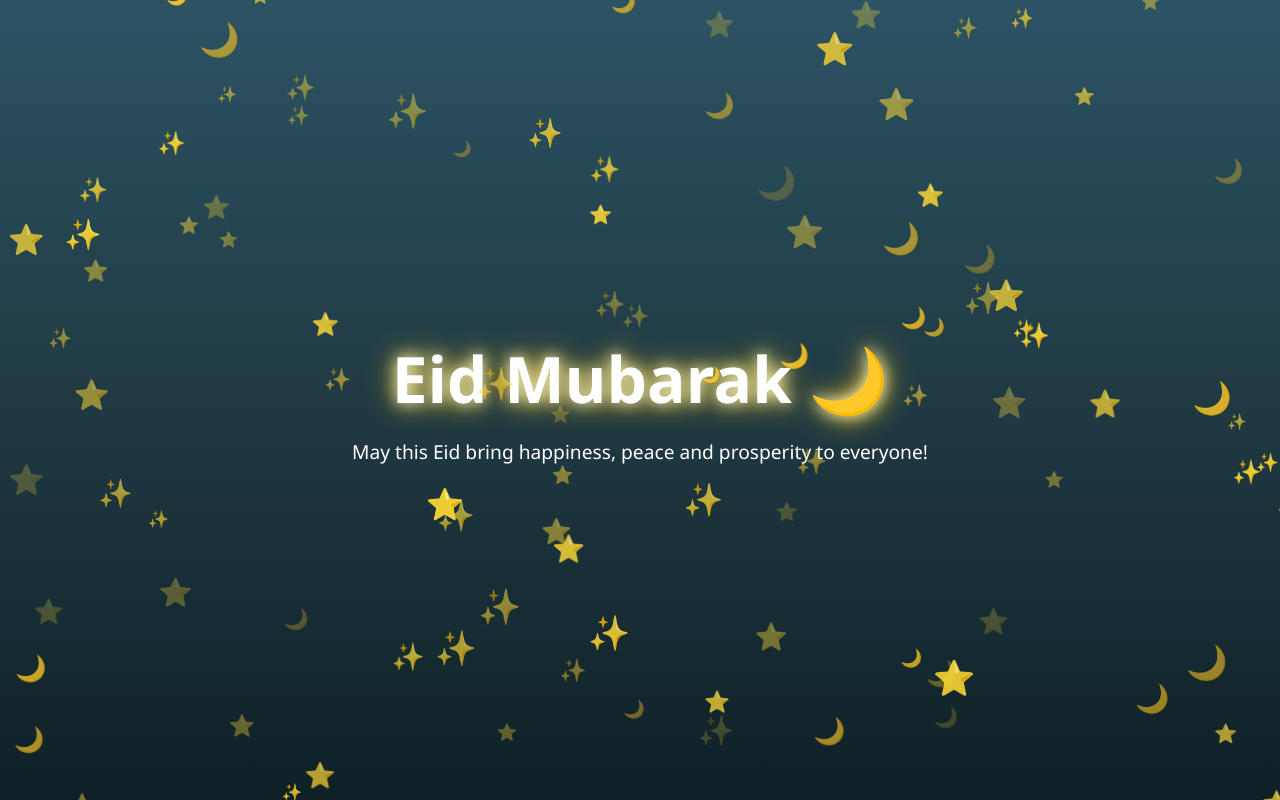
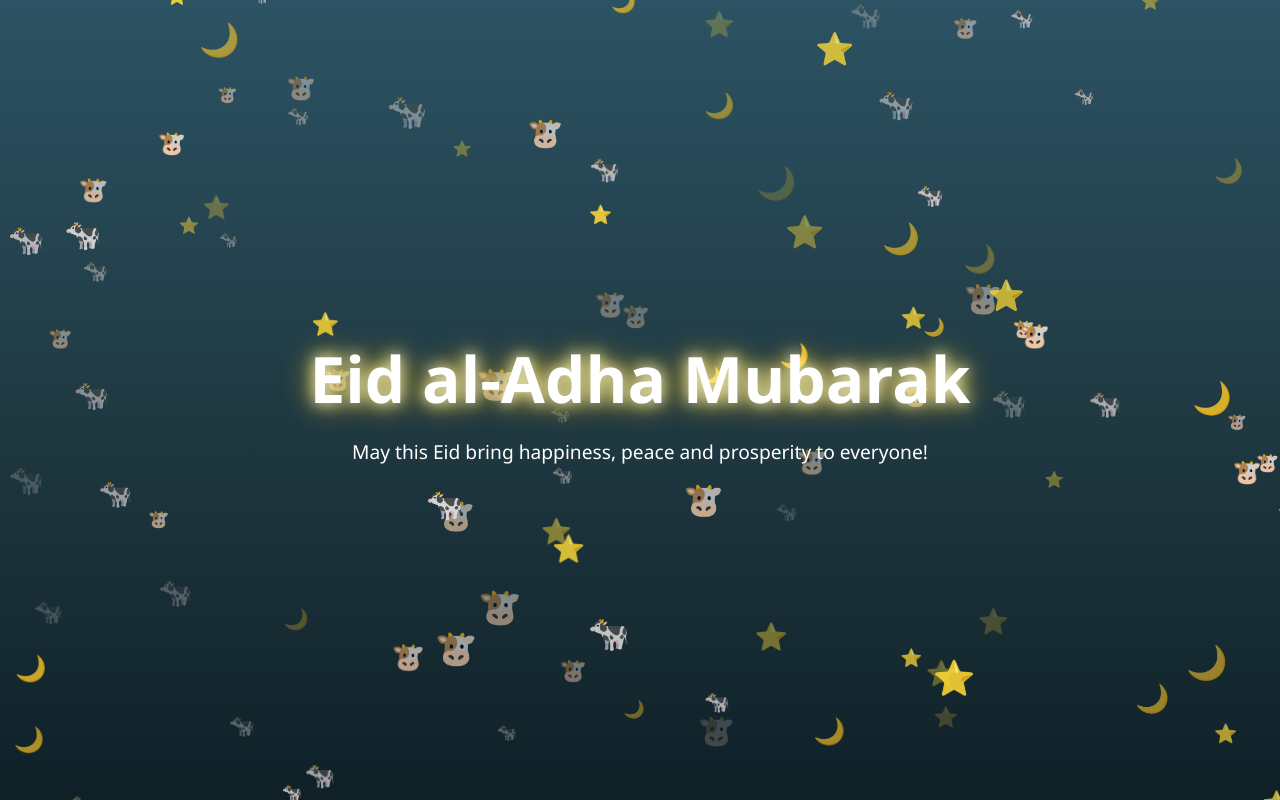
Before and after one commit to naimdotcom/eid-mubarak, a plain HTML site: page index.html in a window 1280 px wide. Drawn offline with Linux system fonts and the light colour scheme.

Commit message:
Update README and HTML for Eid al-Adha celebration; enhance confetti shapes in JavaScript and adjust z-index in CSS

```diff
--- a/index.html
+++ b/index.html
@@ -8,7 +8,7 @@
   </head>
   <body>
     <div class="container">
-      <h1 class="eid-text">Eid Mubarak 🌙</h1>
+      <h1 class="eid-text">Eid al-Adha Mubarak</h1>
       <p class="subtext">
         May this Eid bring happiness, peace and prosperity to everyone!
       </p>
--- a/script.js
+++ b/script.js
@@ -7,7 +7,7 @@ function setCanvasSize() {
 }
 setCanvasSize();
 
-const shapes = ["🌙", "⭐", "✨"];
+const shapes = ["🌙", "⭐", "🐄", "🐮"];
 let confetti = [];
 
 for (let i = 0; i < 100; i++) {
--- a/style.css
+++ b/style.css
@@ -27,12 +27,14 @@ body {
   font-weight: bold;
   text-shadow: 0 0 15px #fff, 0 0 30px gold;
   animation: glow 2s ease-in-out infinite alternate;
+  z-index: 10;
 }
 
 .subtext {
   margin-top: 1rem;
   font-size: 1.2rem;
   animation: fadeIn 3s ease-in-out;
+  z-index: 10;
 }
 
 @keyframes glow {
@@ -59,5 +61,5 @@ canvas {
   width: 100%;
   height: 100%;
   pointer-events: none; /* Prevent interference with UI */
-  z-index: 1;
+  z-index: -1;
 }
```
Also changed, not shown: 1 other file.
